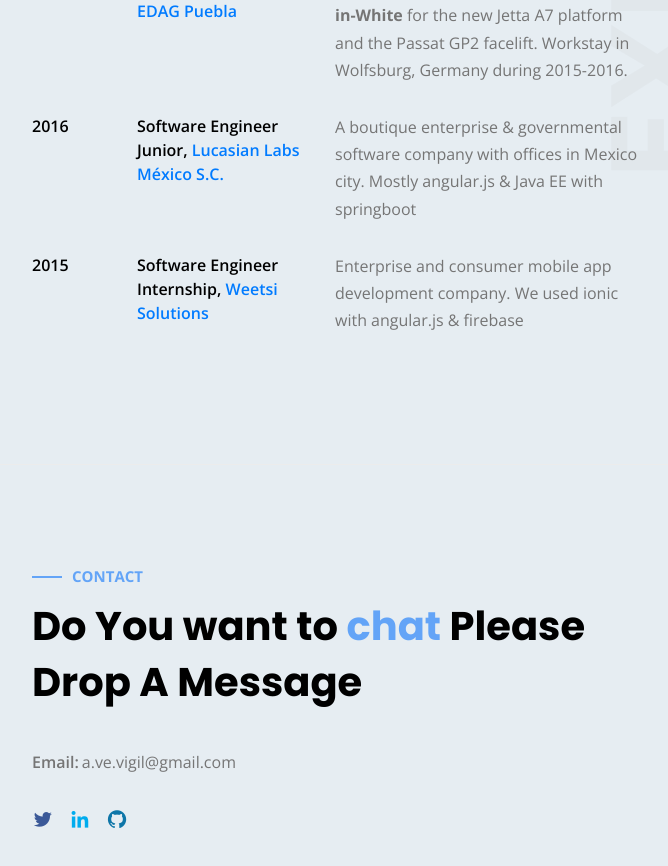
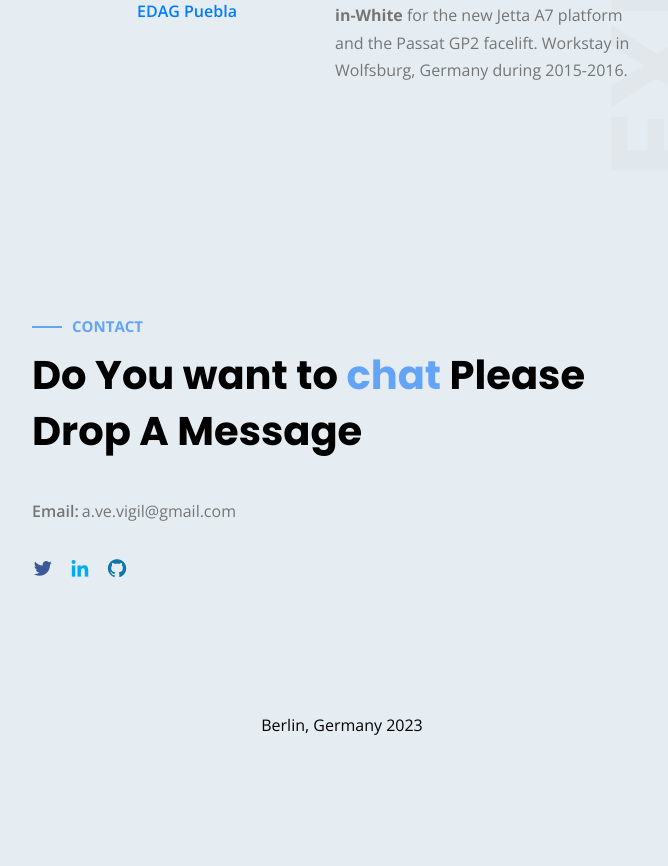
Before and after one commit to eduardosanzb/new-website, a Next.js app in the folder reton/: page / in a window 1280 px wide. Shown: the part 2886-3752 px from the top of the page, without its empty margins (548-1216 px from the left). After the commit the page ends 3651 px from the top, so only its background shows below. Built offline with nearby package versions, Linux system fonts and the light colour scheme.

Commit message:
Experience

```diff
--- a/reton/ave.config.js
+++ b/reton/ave.config.js
@@ -110,30 +110,6 @@
             </p>
         ),
       },
-      {
-        company: "Lucasian Labs México S.C.",
-        date: "2016",
-        title: "Software Engineer Junior",
-        linkedin: "https://www.linkedin.com/company/lucasian-labs-mexico",
-        description: () => (
-          <p>
-            A boutique enterprise & governmental software company with offices
-            in Mexico city. Mostly angular.js & Java EE with springboot
-          </p>
-        ),
-      },
-      {
-        company: "Weetsi Solutions",
-        date: "2015",
-        title: "Software Engineer Internship",
-        linkedin: "https://www.linkedin.com/company/weetsi-com/about/",
-        description: () => (
-          <p>
-            Enterprise and consumer mobile app development company. We used
-            ionic with angular.js & firebase
-          </p>
-        ),
-      },
     ],
   },
   ContactForm: {
```
